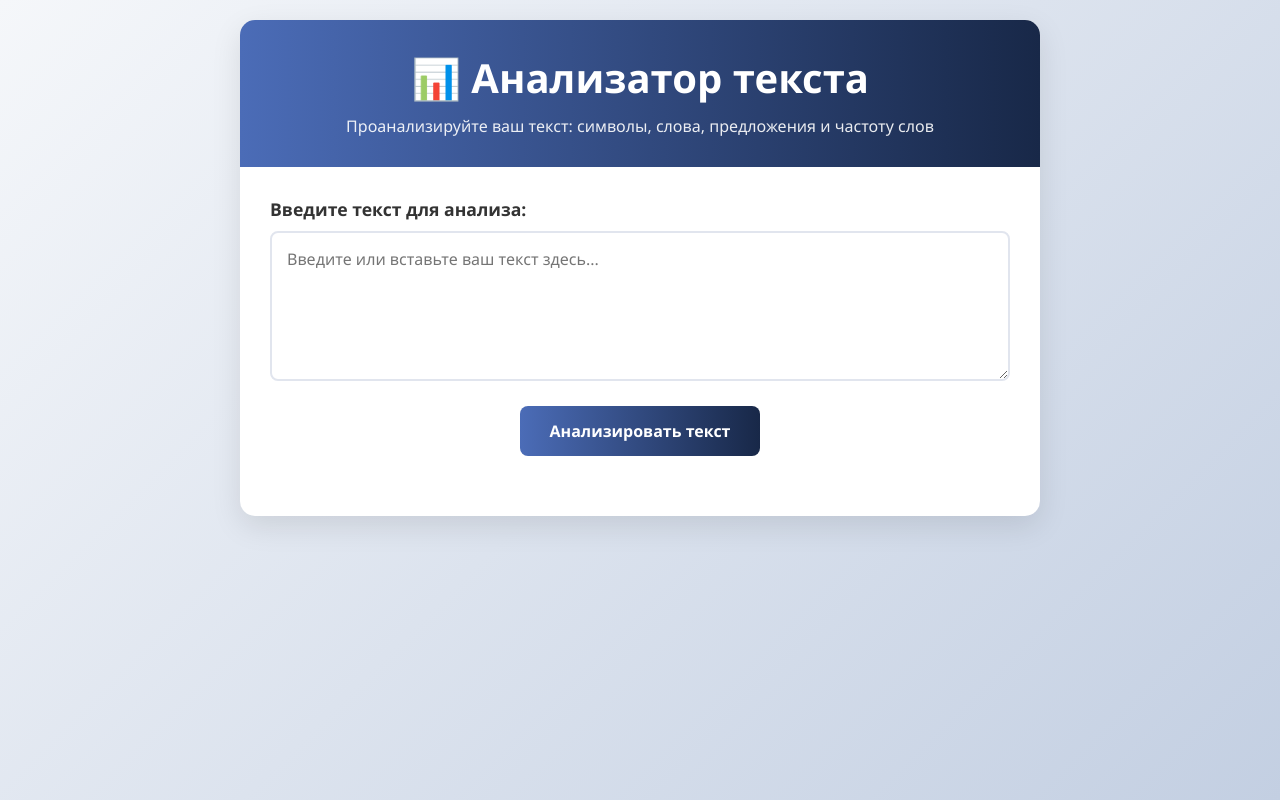
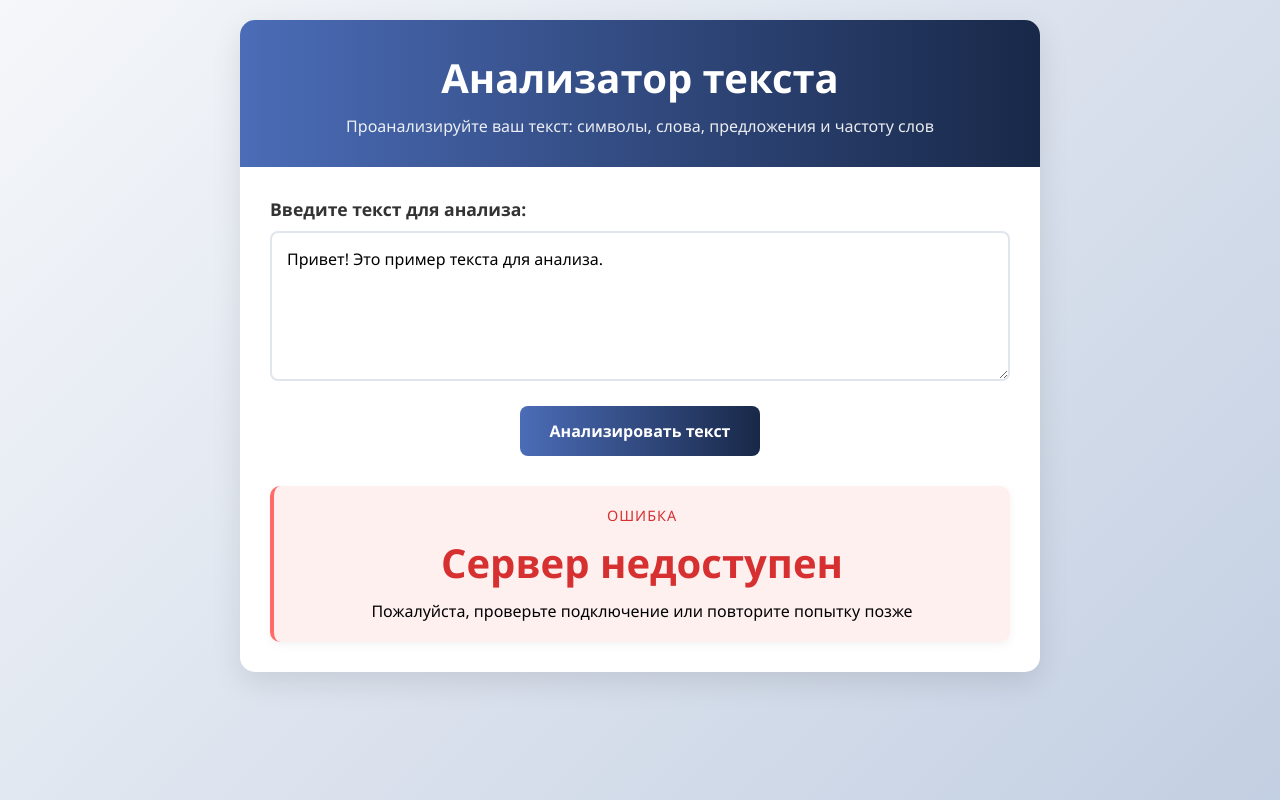
Before and after one commit to Jiklyp000f/TextReader, a plain HTML site: page frontend/index.html in a window 1280 px wide. Both pictures are taken after a click on the button "Анализировать текст". Drawn offline with Linux system fonts and the light colour scheme; no server answers.

Commit message:
добавила скрипты

```diff
--- a/frontend/index.html
+++ b/frontend/index.html
@@ -3,14 +3,13 @@
 <head>
     <meta charset="UTF-8">
     <meta name="viewport" content="width=device-width, initial-scale=1.0">
-    <link rel="stylesheet" type="text/css" href="style.css">
+    <link rel="stylesheet" href="style.css">
     <title>Анализатор текста</title>
-    </style>
 </head>
 <body>
     <div class="container">
         <header>
-            <h1>📊 Анализатор текста</h1>
+            <h1>Анализатор текста</h1>
             <p class="subtitle">Проанализируйте ваш текст: символы, слова, предложения и частоту слов</p>
         </header>
 
@@ -58,7 +57,17 @@
                     <!-- Сообщение от сервера -->
                 </div>
             </div>
+
+            <!-- Новый блок для сообщения об ошибке -->
+            <div class="error-message" id="error-message" style="display: none;">
+                <div class="stat-card" style="background: #fff0f0; border-left-color: #ff6b6b;">
+                    <div class="stat-label" style="color: #d63031;">Ошибка</div>
+                    <div class="stat-value" style="color: #d63031;">Сервер недоступен</div>
+                    <div class="stat-desc">Пожалуйста, проверьте подключение или повторите попытку позже</div>
+                </div>
+            </div>
         </div>
     </div>
+    <script src="script.js"></script>
 </body>
 </html>
--- a/frontend/script.js
+++ b/frontend/script.js
@@ -0,0 +1,112 @@
+document.addEventListener('DOMContentLoaded', function() {
+    const analyzeBtn = document.getElementById('analyze-btn');
+    const textInput = document.getElementById('text-input');
+    const resultsDiv = document.getElementById('results');
+    const loader = document.getElementById('loader');
+    const errorMessageDiv = document.getElementById('error-message');
+
+    // Устанавливаем таймаут для запроса (3 секунды)
+    const REQUEST_TIMEOUT = 10000; // 3 секунды
+
+    // Пример текста по умолчанию
+    textInput.value = "Привет! Это пример текста для анализа.";
+
+    analyzeBtn.addEventListener('click', async function() {
+        const text = textInput.value.trim();
+
+        if (!text) {
+            alert('Пожалуйста, введите текст для анализа');
+            return;
+        }
+
+        // Скрываем предыдущие результаты и ошибки
+        resultsDiv.style.display = 'none';
+        errorMessageDiv.style.display = 'none';
+
+        // Показываем загрузку
+        loader.style.display = 'block';
+
+        // Создаем AbortController для возможности отмены запроса
+        const controller = new AbortController();
+        const timeoutId = setTimeout(() => controller.abort(), REQUEST_TIMEOUT);
+
+        try {
+            // Отправляем запрос на бэкенд с таймаутом
+            const response = await fetch('http://localhost:8082/analyze', {
+                method: 'POST',
+                headers: {
+                    'Content-Type': 'application/json',
+                },
+                body: JSON.stringify({ text: text }),
+                signal: controller.signal // Добавляем возможность прерывания
+            });
+
+            clearTimeout(timeoutId); // Очищаем таймаут, если запрос успешен
+
+            if (!response.ok) {
+                throw new Error(`Ошибка сервера: ${response.status}`);
+            }
+
+            const data = await response.json();
+
+            // Обновляем интерфейс с полученными данными
+            document.getElementById('char-count').textContent = data.charCount || 0;
+            document.getElementById('word-count').textContent = data.wordCount || 0;
+            document.getElementById('sentence-count').textContent = data.sentenceCount || 0;
+            document.getElementById('message').textContent = data.message || 'Анализ завершен';
+
+            // Очищаем и заполняем список частоты слов
+            const wordFrequencyDiv = document.getElementById('word-frequency');
+            wordFrequencyDiv.innerHTML = '';
+
+            if (data.frequency && typeof data.frequency === 'object') {
+                // Преобразуем объект в массив и сортируем по убыванию частоты
+                const wordFrequencyArray = Object.entries(data.frequency)
+                    .sort((a, b) => b[1] - a[1]);
+
+                wordFrequencyArray.forEach(([word, count]) => {
+                    const wordItem = document.createElement('div');
+                    wordItem.className = 'word-item';
+                    wordItem.innerHTML = `
+                        <span class="word">${word}</span>
+                        <span class="count">${count}</span>
+                    `;
+                    wordFrequencyDiv.appendChild(wordItem);
+                });
+            } else {
+                wordFrequencyDiv.innerHTML = '<p style="text-align: center; color: #666;">Нет данных о частоте слов</p>';
+            }
+
+            // Показываем результаты, скрываем загрузку
+            loader.style.display = 'none';
+            resultsDiv.style.display = 'block';
+
+        } catch (error) {
+            console.error('Ошибка:', error);
+
+            // Очищаем таймаут в случае ошибки
+            clearTimeout(timeoutId);
+
+            // Скрываем загрузку
+            loader.style.display = 'none';
+
+            // Показываем сообщение об ошибке
+            errorMessageDiv.style.display = 'block';
+
+            // Меняем текст ошибки в зависимости от типа
+            const errorTitle = errorMessageDiv.querySelector('.error-title');
+            const errorText = errorMessageDiv.querySelector('p');
+
+            if (error.name === 'AbortError') {
+                errorTitle.textContent = '⚠️ Превышено время ожидания';
+                errorText.innerHTML = `Сервер не ответил за ${REQUEST_TIMEOUT/1000} секунд. Пожалуйста:<br>
+                    1. Проверьте, запущен ли сервер на localhost:8082<br>
+                    2. Убедитесь, что сервер обрабатывает запросы<br>
+                    3. Попробуйте позже`;
+            } else {
+                errorTitle.textContent = '⚠️ Ошибка соединения';
+                errorText.innerHTML = `Не удалось подключиться к серверу:<br>${error.message}`;
+            }
+        }
+    });
+});
```
